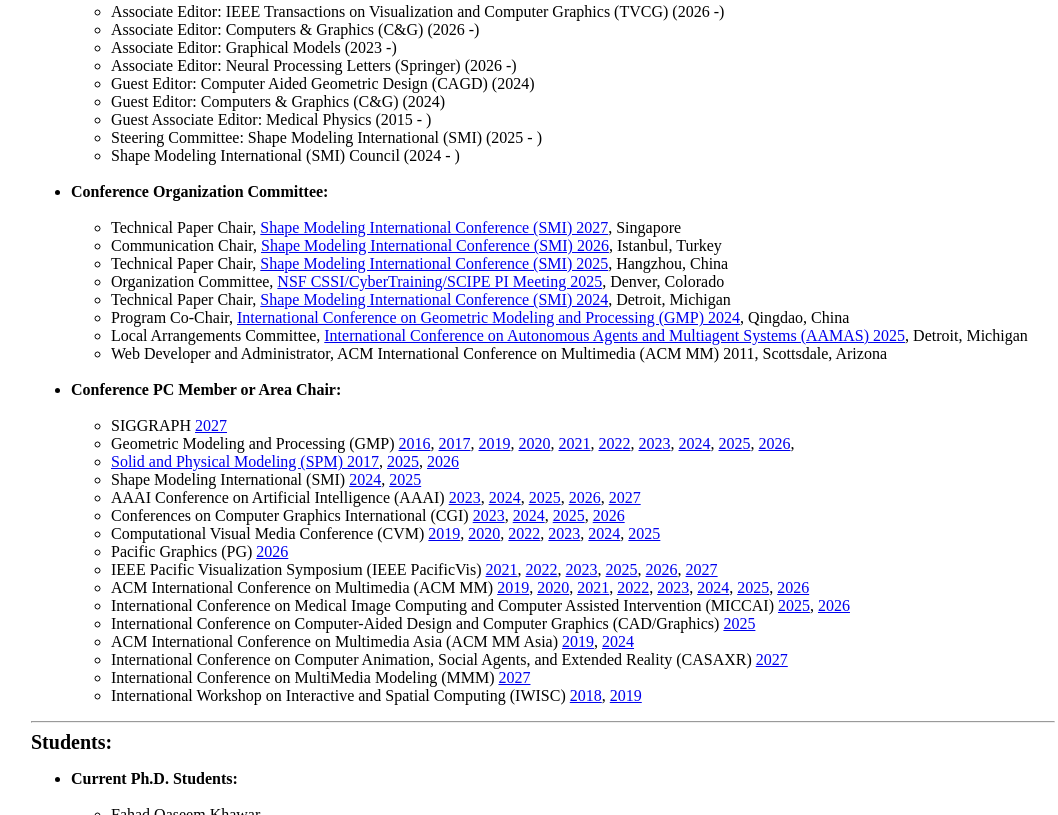
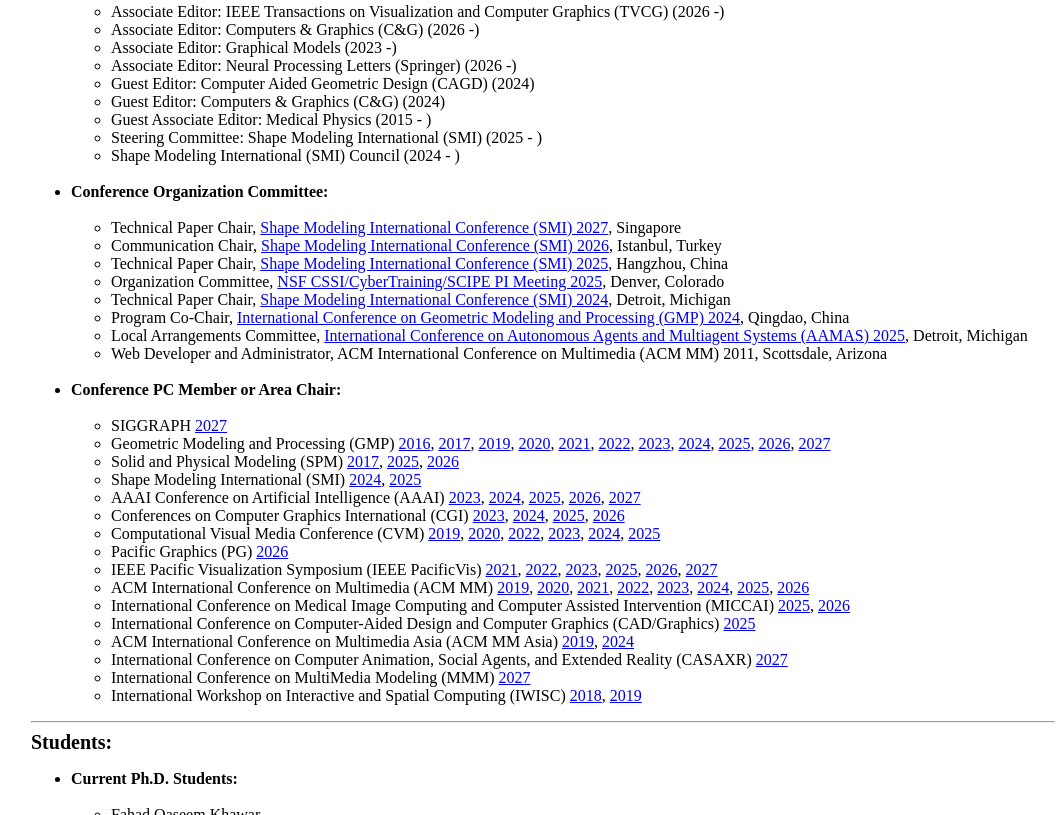
Before and after one commit to zichunzhong/zichunzhong.github.io, a plain HTML site: page index.html in a window 1280 px wide. Shown: the part 11185-12000 px from the top of the page, without its empty margins (177-1235 px from the left). Drawn offline with Linux system fonts and the light colour scheme.

Commit message:
Update index.html

```diff
--- a/index.html
+++ b/index.html
@@ -1127,7 +1127,7 @@ Dr. Zhong's research interests focus on <b>Geometric Modeling and Computing for
 	  </ul>
 
 	<ul>
-	   <LI type="circle">Geometric Modeling and Processing (GMP) <a href="http://graphics.utdallas.edu/gmp2016/">2016</a>, <a href="http://graphics.xmu.edu.cn/gmp2017/">2017</a>, <a href="https://gmpconf.github.io/GMP2019/index.html">2019</a>, <a href="https://indico.oist.jp/indico/event/10/">2020</a>, <a href="http://www.kma.zcu.cz/gmp2021/">2021</a>, <a href="https://indico.oist.jp/event/13/">2022</a>, <a href="https://gmpconf.github.io/GMP2023/index.html">2023</a>, <a href="https://irc.cs.sdu.edu.cn/gmp2024/index.html#/">2024</a>, <a href="https://sites.wustl.edu/gmp2025/">2025</a>, <a href="https://gmp2026.kma.zcu.cz/">2026</a>, <a href="https://gmp-conference-2027.github.io/gmp2027/>2027</a></LI>
+	   <LI type="circle">Geometric Modeling and Processing (GMP) <a href="http://graphics.utdallas.edu/gmp2016/">2016</a>, <a href="http://graphics.xmu.edu.cn/gmp2017/">2017</a>, <a href="https://gmpconf.github.io/GMP2019/index.html">2019</a>, <a href="https://indico.oist.jp/indico/event/10/">2020</a>, <a href="http://www.kma.zcu.cz/gmp2021/">2021</a>, <a href="https://indico.oist.jp/event/13/">2022</a>, <a href="https://gmpconf.github.io/GMP2023/index.html">2023</a>, <a href="https://irc.cs.sdu.edu.cn/gmp2024/index.html#/">2024</a>, <a href="https://sites.wustl.edu/gmp2025/">2025</a>, <a href="https://gmp2026.kma.zcu.cz/">2026</a>, <a href="https://gmp-conference-2027.github.io/gmp2027/">2027</a></LI>
 	</ul>
 
 	   <ul>
```
